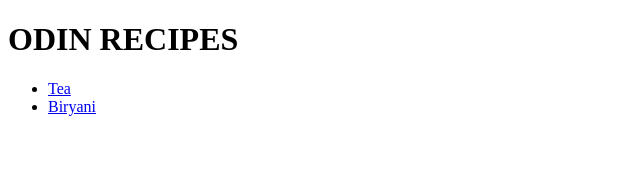
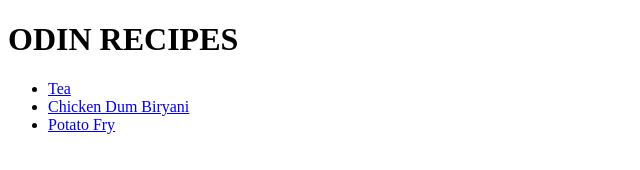
Before and after one commit to pdiveesh/odinrecipes, a plain HTML site: page index.html in a window 1280 px wide. Shown: the whole page, without its empty margins (0-640 px from the left). Drawn offline with Linux system fonts and the light colour scheme.

Commit message:
add index.html add potato.html in it

```diff
--- a/index.html
+++ b/index.html
@@ -7,6 +7,8 @@
         <h1>ODIN RECIPES</h1>
         <ul>
         <li><a href="recipes/tea.html">Tea</a></li>
-        <li><a href="recipes/biryani.html">Biryani</a></li>
+        <li><a href="recipes/biryani.html">Chicken Dum Biryani</a></li>
+        <li><a href="recipes/potato.html">Potato Fry</a>
+        </a> </li>
     </ul>
 </html>
```
Also changed, not shown: recipes/potato.html (+11 -0 lines), recipes/images/Potatofry.jpg (added).
